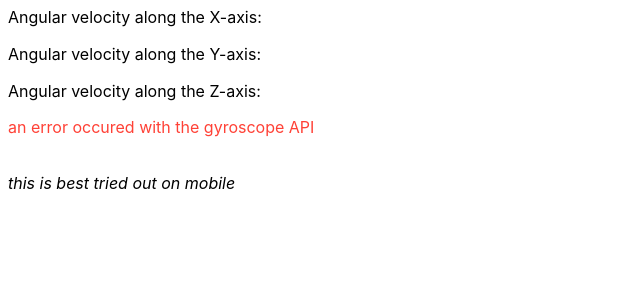
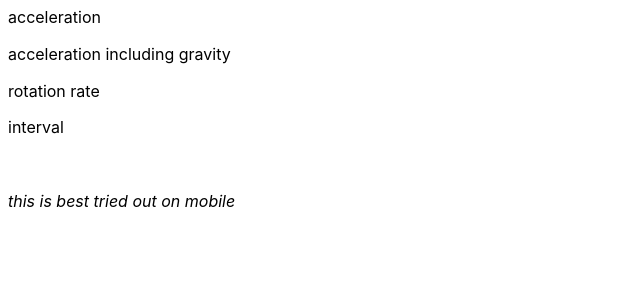
Before and after one commit to Korede-TA/korede-ta.github.io, a Jekyll site: the page built from things/gyroscope-experiment.html, in a window 1280 px wide. Shown: the top 300 px of the page, without its empty margins (0-640 px from the left). Built offline with Jekyll 4.4.1, drawn with Linux system fonts in a browser that asks for light colours.

Commit message:
base gyroscope experiment on device motion b/c gyroscope API isn't widely supported

```diff
--- a/things/gyroscope-experiment.html
+++ b/things/gyroscope-experiment.html
@@ -11,38 +11,37 @@ permalink: /things/gyroscope-experiment
   <link rel="stylesheet" href="/tachyons.min.css">
   <head>
     <script>
-      let gyroscope = new Gyroscope({frequency: 60});
-
-      gyroscope.addEventListener('reading', function(e) {
-        document.getElementById("gyroscope.x").innerHTML = gyroscope.x;
-        document.getElementById("gyroscope.y").innerHTML = gyroscope.y;
-        document.getElementById("gyroscope.z").innerHTML = gyroscope.z;
-      });
-
-      gyroscope.addEventListener('error', function() {
-        document.getElementById("error").innerHTML = "an error occured with the gyroscope API";
-      });
-
-      gyroscope.start();
+      window.addEventListener('devicemotion', function(e) {
+        document.getElementById("acceleration").innerHTML = e.acceleration;
+        document.getElementById("accelerationIncludingGravity").innerHTML = e.accelerationIncludingGravity;
+        document.getElementById("rotationRate").innerHTML = e.rotationRate;
+        document.getElementById("interval").innerHTML = e.interval;
+      })
     </script>
   </head>
 
   <body class="sans-serif pa2">
     <div>
-      Angular velocity along the X-axis:
-      <b id="gyroscope.x"></b>
+      acceleration
+      <b id="acceleration"></b>
     <div>
     <br/>
 
     <div>
-      Angular velocity along the Y-axis:
-      <b id="gyroscope.y"></b>
+      acceleration including gravity
+      <b id="accelerationIncludingGravity"></b>
     <div>
     <br/>
 
     <div>
-      Angular velocity along the Z-axis:
-      <b id="gyroscope.z"></b>
+      rotation rate
+      <b id="rotationRate"></b>
+    <div>
+    <br/>
+
+    <div>
+      interval
+      <b id="interval"></b>
     <div>
     <br/>
 
```
